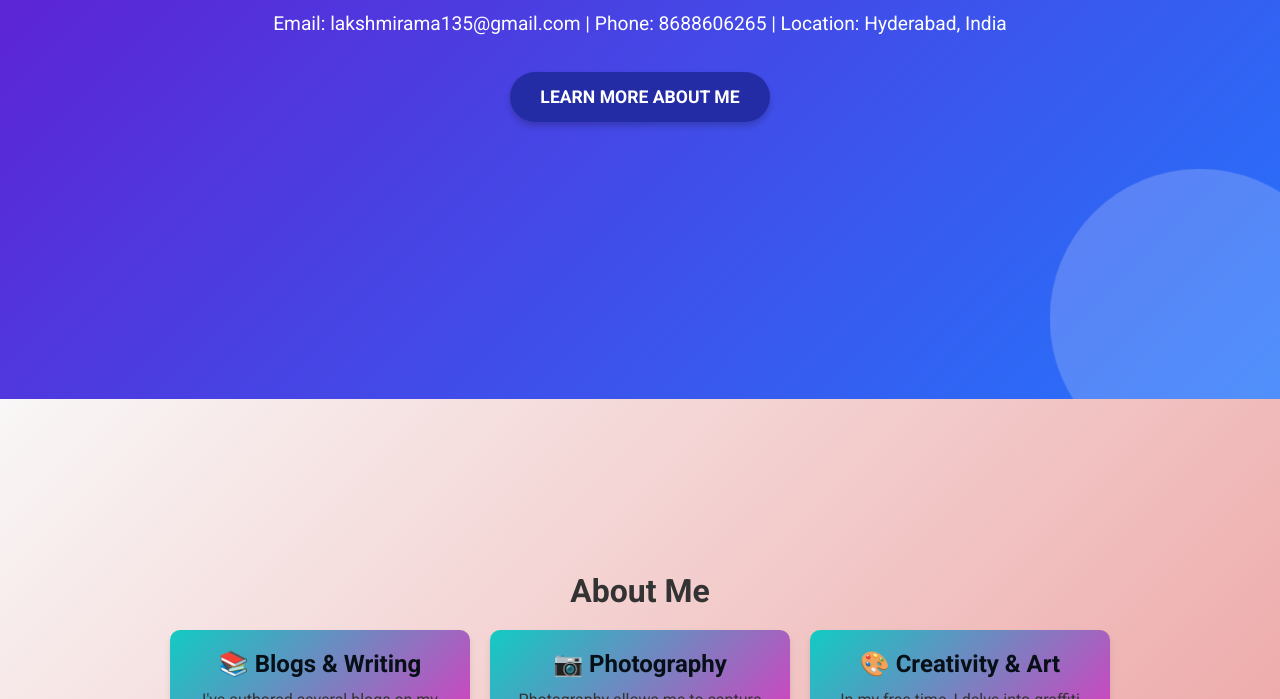
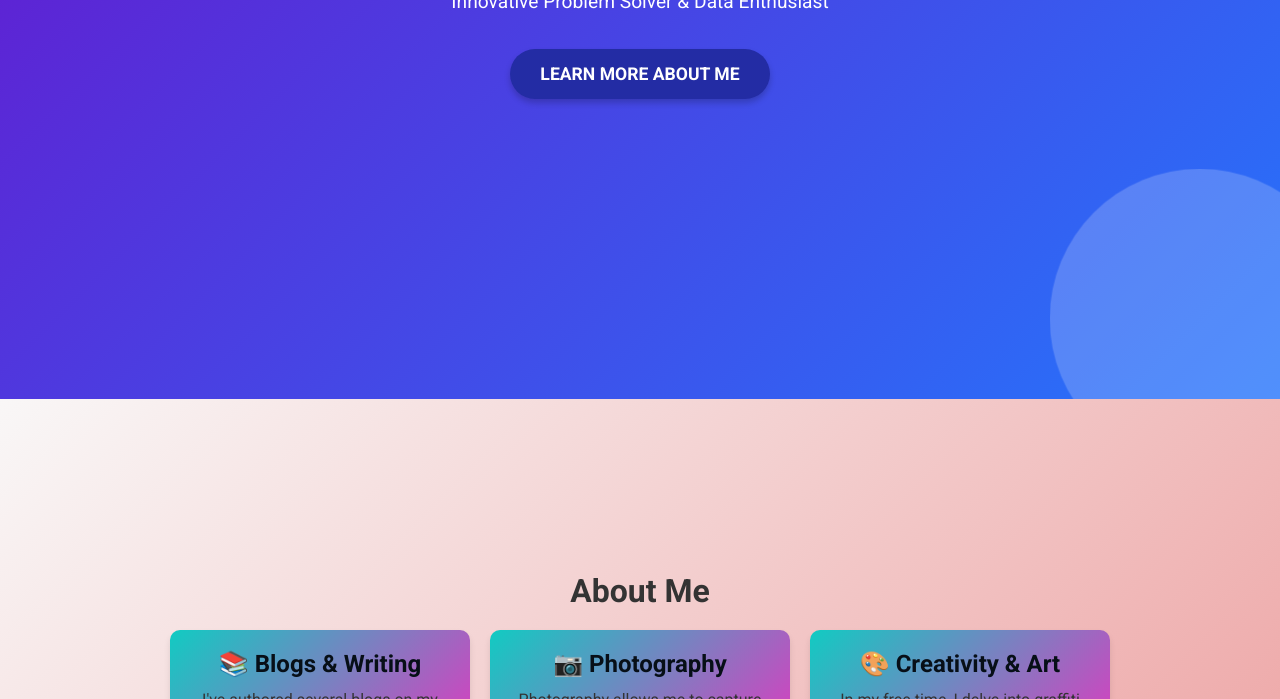
Before and after one commit to KLRama-1022/Website, a plain HTML site: page index.html in a window 1280 px wide. Shown: the part 401-1100 px from the top of the page. Drawn offline with Linux system fonts and the light colour scheme.

Commit message:
Update index.html
changing the bio

```diff
--- a/index.html
+++ b/index.html
@@ -30,10 +30,6 @@
         <div class="home-container">
             <h1>Kalivarapu Lakshmi Rama</h1>
             <p>Innovative Problem Solver & Data Enthusiast</p>
-            <p>
-                Email: <a href="mailto:lakshmirama135@gmail.com">lakshmirama135@gmail.com</a> |
-                Phone: 8688606265 | Location: Hyderabad, India
-            </p>
             <a href="#about" class="cta-button">Learn More About Me</a>
         </div>
     </section>
```
